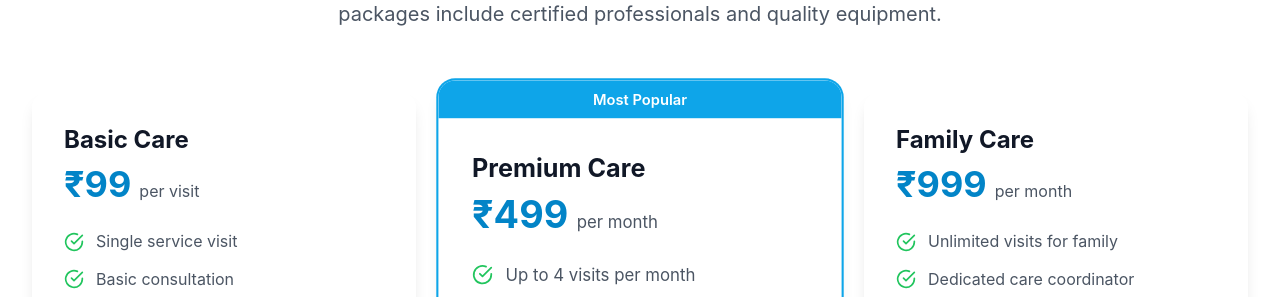
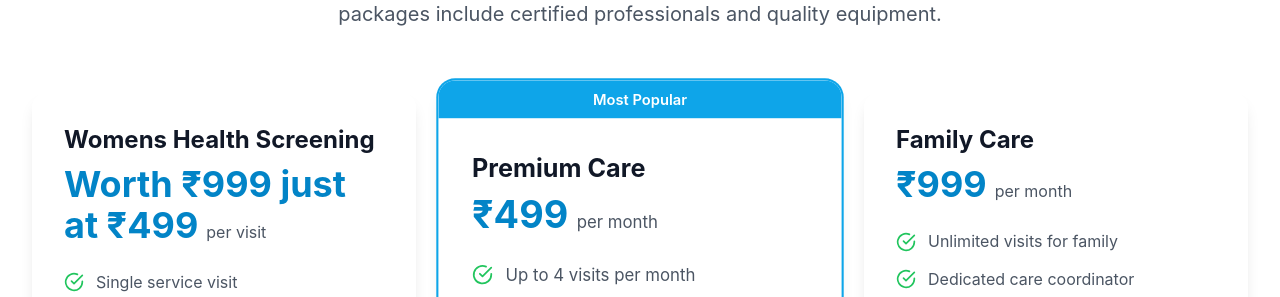
Before and after one commit to Bisu8320/Utkalmedpro, a React (Vite) app: page / in a window 1280 px wide. Shown: the part 1666-1963 px from the top of the page. Built offline with nearby package versions, Linux system fonts and the light colour scheme.

Commit message:
Updated Home.tsx

```diff
--- a/src/pages/Home.tsx
+++ b/src/pages/Home.tsx
@@ -26,8 +26,8 @@ const Home = () => {
 
   const packages = [
     {
-      name: 'Basic Care',
-      price: '₹99',
+      name: 'Womens Health Screening ',
+      price: 'Worth ₹999 just at ₹499',
       period: 'per visit',
       popular: false,
       features: [
```
